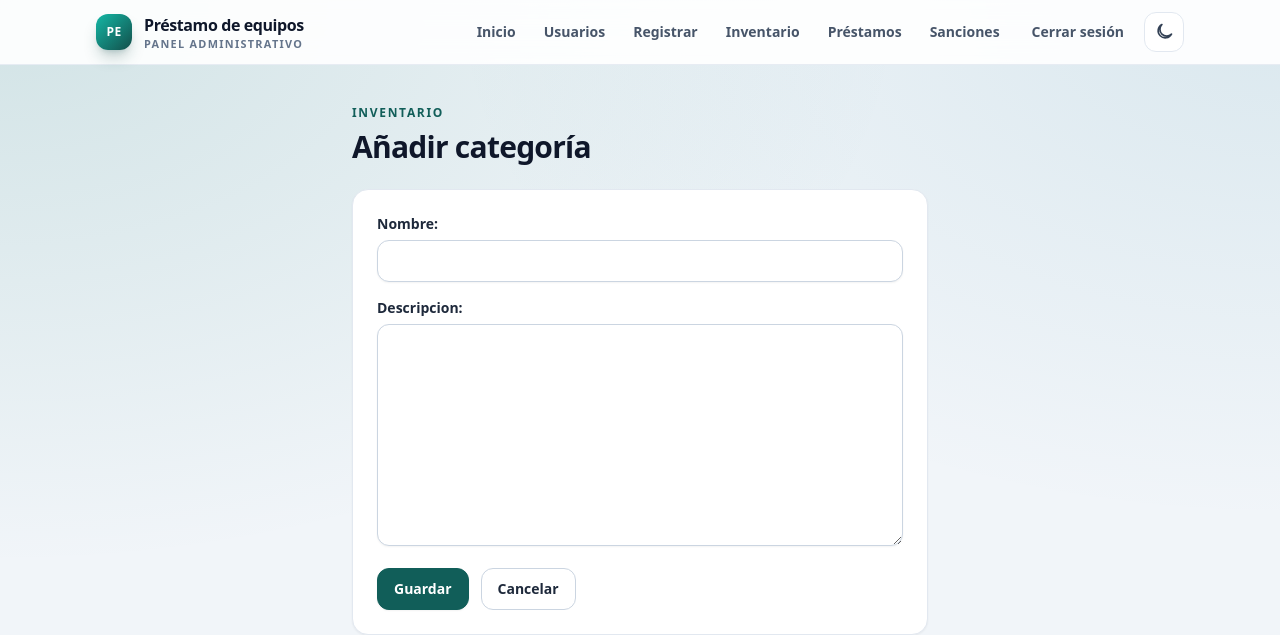
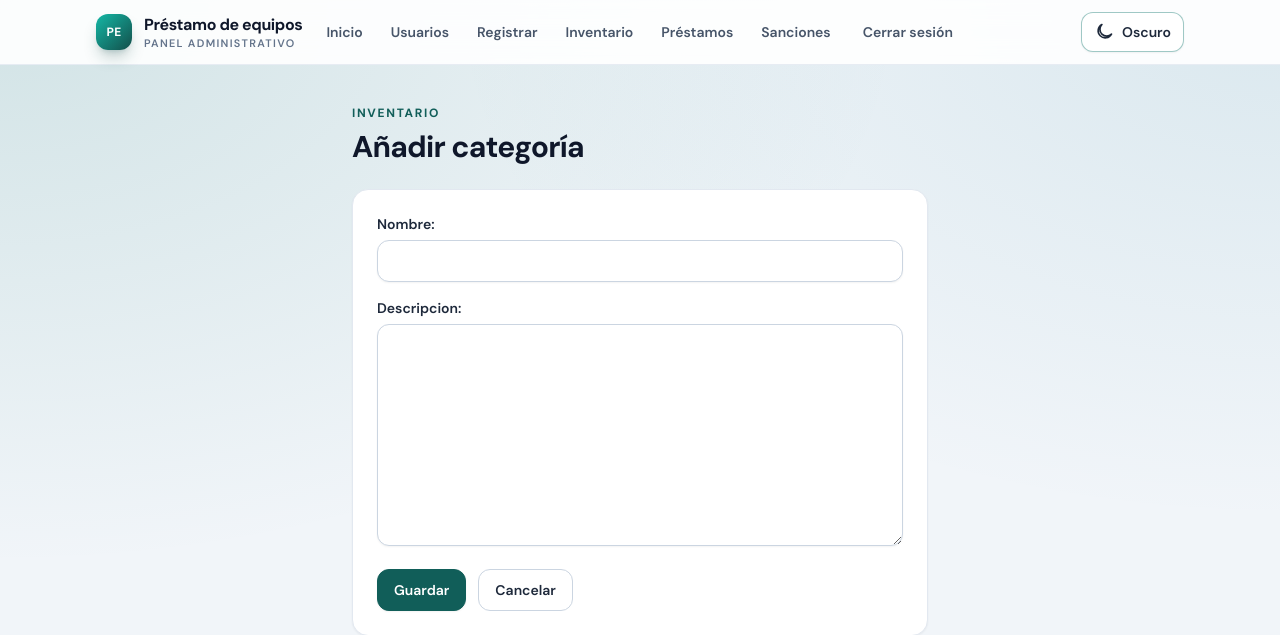
Before and after one commit to branselO/PrestamoEquiposWeb, a Django app: page /Inventario/Categorias/Nueva/ in a window 1280 px wide. Shown: the top 635 px of the page. Run offline with Django 5.2, Linux system fonts and the light colour scheme; a user stored in the database is signed in; parts of the project's set-up code (start-up, migrations or seed data) failed here and were passed over; some libraries are stand-ins or nearby versions.

Commit message:
Keep the background toggle visible and driven by the button.
Co-authored-by: Cursor <cursoragent@cursor.com>

```diff
--- a/PaginaRegistro/Usuarios/Templates/Usuarios/_assets.html
+++ b/PaginaRegistro/Usuarios/Templates/Usuarios/_assets.html
@@ -9,6 +9,7 @@
 <link rel="preconnect" href="https://fonts.gstatic.com" crossorigin>
 <link href="https://fonts.googleapis.com/css2?family=DM+Sans:ital,opsz,wght@0,9..40,400;0,9..40,500;0,9..40,600;0,9..40,700&display=swap" rel="stylesheet">
 <meta name="theme-color" content="#134e4a">
+<script src="https://cdn.tailwindcss.com"></script>
 <script>
     tailwind.config = {
         darkMode: 'class',
@@ -21,14 +22,13 @@
         },
     };
 </script>
-<script src="https://cdn.tailwindcss.com"></script>
 <style type="text/tailwindcss">
     @layer components {
         .brand-mark {
             @apply grid h-11 w-11 place-items-center rounded-2xl bg-gradient-to-br from-teal-500 to-teal-900 text-sm font-extrabold tracking-wide text-white shadow-lg shadow-teal-900/25;
         }
         .theme-toggle {
-            @apply inline-flex h-10 w-10 items-center justify-center rounded-xl border border-slate-200 bg-white text-slate-700 transition-all duration-300 hover:border-teal-200 hover:bg-teal-50 hover:text-teal-800 focus-visible:outline-none focus-visible:ring-4 focus-visible:ring-teal-800/15 dark:border-slate-600 dark:bg-slate-900 dark:text-slate-100 dark:hover:border-teal-700 dark:hover:bg-slate-800 dark:hover:text-teal-200;
+            @apply relative z-40 inline-flex h-10 shrink-0 items-center justify-center gap-2 rounded-xl border border-teal-700/40 bg-white px-3 text-sm font-semibold text-slate-800 shadow-sm transition-all duration-300 hover:border-teal-700 hover:bg-teal-50 hover:text-teal-900 focus-visible:outline-none focus-visible:ring-4 focus-visible:ring-teal-800/15 dark:border-teal-300/50 dark:bg-slate-900 dark:text-teal-100 dark:hover:border-teal-200 dark:hover:bg-slate-800;
         }
         .kicker {
             @apply text-xs font-bold uppercase tracking-[0.14em] text-teal-800 dark:text-teal-300;
@@ -58,13 +58,13 @@
             @apply w-full;
         }
         .nav-link {
-            @apply block rounded-xl px-3 py-2 text-sm font-semibold text-slate-600 transition-all duration-300 hover:bg-teal-50 hover:text-teal-800 focus-visible:outline-none focus-visible:ring-4 focus-visible:ring-teal-800/15 dark:text-slate-300 dark:hover:bg-teal-950 dark:hover:text-teal-200;
+            @apply block shrink-0 whitespace-nowrap rounded-xl px-3 py-2 text-sm font-semibold text-slate-600 transition-all duration-300 hover:bg-teal-50 hover:text-teal-800 focus-visible:outline-none focus-visible:ring-4 focus-visible:ring-teal-800/15 dark:text-slate-300 dark:hover:bg-teal-950 dark:hover:text-teal-200;
         }
         .nav-link.active {
             @apply bg-teal-50 text-teal-800 dark:bg-teal-950 dark:text-teal-200;
         }
         .nav-logout {
-            @apply w-full cursor-pointer rounded-xl border-0 bg-transparent px-3 py-2 text-left font-sans text-sm font-semibold text-slate-600 transition-all duration-300 hover:bg-red-50 hover:text-red-700 focus-visible:outline-none focus-visible:ring-4 focus-visible:ring-red-700/15 dark:text-slate-300 dark:hover:bg-red-950 dark:hover:text-red-300 lg:w-auto;
+            @apply w-full shrink-0 cursor-pointer whitespace-nowrap rounded-xl border-0 bg-transparent px-3 py-2 text-left font-sans text-sm font-semibold text-slate-600 transition-all duration-300 hover:bg-red-50 hover:text-red-700 focus-visible:outline-none focus-visible:ring-4 focus-visible:ring-red-700/15 dark:text-slate-300 dark:hover:bg-red-950 dark:hover:text-red-300 lg:w-auto;
         }
         .field,
         .form-stack input:not([type="checkbox"]):not([type="hidden"]):not([type="radio"]),
@@ -217,9 +217,6 @@
     details[open] .when-closed { display: none; }
     .chevron { transition: transform 300ms; }
     details[open] .chevron { transform: rotate(180deg); }
-    .icon-sun { display: none; }
-    html.dark .icon-moon { display: none; }
-    html.dark .icon-sun { display: block; }
     .device-option:has(input:checked) {
         border-color: #0f766e;
         background-color: #f0fdfa;
@@ -311,6 +308,8 @@
             buttons.forEach((button) => {
                 button.setAttribute('aria-pressed', String(dark));
                 button.setAttribute('aria-label', dark ? 'Usar fondo claro' : 'Usar fondo oscuro');
+                const label = button.querySelector('.theme-label');
+                if (label) label.textContent = dark ? 'Claro' : 'Oscuro';
             });
             const themeColor = document.querySelector('meta[name="theme-color"]');
             if (themeColor) themeColor.setAttribute('content', dark ? '#020617' : '#134e4a');
--- a/PaginaRegistro/Usuarios/Templates/Usuarios/_theme_toggle.html
+++ b/PaginaRegistro/Usuarios/Templates/Usuarios/_theme_toggle.html
@@ -1,9 +1,10 @@
 <button type="button" class="theme-toggle {{ theme_toggle_class }}" data-theme-toggle aria-pressed="false" aria-label="Usar fondo oscuro">
-    <svg class="icon-moon h-5 w-5" viewBox="0 0 24 24" fill="none" stroke="currentColor" stroke-width="2" stroke-linecap="round" stroke-linejoin="round" aria-hidden="true">
+    <svg class="h-5 w-5 shrink-0 dark:hidden" viewBox="0 0 24 24" fill="none" stroke="currentColor" stroke-width="2" stroke-linecap="round" stroke-linejoin="round" aria-hidden="true">
         <path d="M21 14.5A8.5 8.5 0 1 1 9.5 3 7 7 0 0 0 21 14.5z"></path>
     </svg>
-    <svg class="icon-sun h-5 w-5" viewBox="0 0 24 24" fill="none" stroke="currentColor" stroke-width="2" stroke-linecap="round" aria-hidden="true">
+    <svg class="hidden h-5 w-5 shrink-0 dark:block" viewBox="0 0 24 24" fill="none" stroke="currentColor" stroke-width="2" stroke-linecap="round" aria-hidden="true">
         <circle cx="12" cy="12" r="4"></circle>
         <path d="M12 2v2M12 20v2M4.9 4.9l1.4 1.4M17.7 17.7l1.4 1.4M2 12h2M20 12h2M4.9 19.1l1.4-1.4M17.7 6.3l1.4-1.4"></path>
     </svg>
+    <span class="theme-label">Oscuro</span>
 </button>
--- a/PaginaRegistro/Usuarios/Templates/Usuarios/base.html
+++ b/PaginaRegistro/Usuarios/Templates/Usuarios/base.html
@@ -13,8 +13,8 @@
 
     {% if user.is_authenticated %}
     <nav class="sticky top-0 z-30 border-b border-slate-200/80 bg-white/90 backdrop-blur-md dark:border-slate-800 dark:bg-slate-950/90" id="app-navbar">
-        <div class="mx-auto flex h-16 w-full max-w-6xl items-center justify-between gap-4 px-4 sm:px-6 lg:px-8">
-            <a href="{% url 'inicio' %}" class="flex min-w-0 items-center gap-3 text-slate-900 no-underline transition-all duration-300 hover:text-teal-800 focus-visible:outline-none focus-visible:ring-4 focus-visible:ring-teal-800/15 dark:text-slate-100 dark:hover:text-teal-200">
+        <div class="mx-auto flex h-16 w-full max-w-6xl items-center gap-3 px-4 sm:px-6 lg:px-8">
+            <a href="{% url 'inicio' %}" class="flex min-w-0 shrink-0 items-center gap-3 text-slate-900 no-underline transition-all duration-300 hover:text-teal-800 focus-visible:outline-none focus-visible:ring-4 focus-visible:ring-teal-800/15 dark:text-slate-100 dark:hover:text-teal-200">
                 <span class="brand-mark h-9 w-9 rounded-xl text-xs">PE</span>
                 <span class="flex min-w-0 flex-col leading-tight">
                     <span class="truncate text-sm font-bold tracking-tight sm:text-base">Préstamo de equipos</span>
@@ -22,8 +22,7 @@
                 </span>
             </a>
 
-            <div class="flex items-center gap-2">
-            <div class="absolute inset-x-4 top-[4.5rem] flex hidden flex-col gap-1 rounded-2xl border border-slate-200 bg-white p-2 shadow-xl dark:border-slate-700 dark:bg-slate-900 lg:static lg:flex lg:flex-row lg:items-center lg:gap-1 lg:border-0 lg:bg-transparent lg:p-0 lg:shadow-none dark:lg:border-0 dark:lg:bg-transparent" id="nav-menu">
+            <div class="absolute inset-x-4 top-[4.5rem] flex hidden flex-col gap-1 rounded-2xl border border-slate-200 bg-white p-2 shadow-xl dark:border-slate-700 dark:bg-slate-900 lg:static lg:flex lg:min-w-0 lg:flex-1 lg:flex-row lg:items-center lg:gap-1 lg:overflow-x-auto lg:border-0 lg:bg-transparent lg:p-0 lg:shadow-none dark:lg:border-0 dark:lg:bg-transparent" id="nav-menu">
                 <a href="{% url 'inicio' %}" class="nav-link {% if request.resolver_match.url_name == 'inicio' %}active{% endif %}">Inicio</a>
                 <a href="{% url 'admin_usuarios' %}" class="nav-link {% if request.resolver_match.url_name == 'admin_usuarios' %}active{% endif %}">Usuarios</a>
                 <a href="{% url 'register_Normal' %}" class="nav-link {% if request.resolver_match.url_name == 'register_Normal' %}active{% endif %}">Registrar</a>
@@ -35,8 +34,9 @@
                     <button type="submit" class="nav-logout">Cerrar sesión</button>
                 </form>
             </div>
+            <div class="ml-auto flex shrink-0 items-center gap-2">
             {% include 'Usuarios/_theme_toggle.html' %}
-            <button type="button" id="nav-toggle" class="inline-flex h-10 w-10 items-center justify-center rounded-xl border border-slate-200 bg-white text-slate-800 transition-all duration-300 hover:border-teal-200 hover:bg-teal-50 focus-visible:outline-none focus-visible:ring-4 focus-visible:ring-teal-800/15 dark:border-slate-600 dark:bg-slate-900 dark:text-slate-100 dark:hover:bg-slate-800 lg:hidden" aria-label="Abrir menú" aria-expanded="false" aria-controls="nav-menu">
+            <button type="button" id="nav-toggle" class="inline-flex h-10 w-10 shrink-0 items-center justify-center rounded-xl border border-slate-200 bg-white text-slate-800 transition-all duration-300 hover:border-teal-200 hover:bg-teal-50 focus-visible:outline-none focus-visible:ring-4 focus-visible:ring-teal-800/15 dark:border-slate-600 dark:bg-slate-900 dark:text-slate-100 dark:hover:bg-slate-800 lg:hidden" aria-label="Abrir menú" aria-expanded="false" aria-controls="nav-menu">
                 <svg class="h-5 w-5" viewBox="0 0 24 24" fill="none" stroke="currentColor" stroke-width="2" stroke-linecap="round" aria-hidden="true">
                     <path d="M4 7h16M4 12h16M4 17h16"></path>
                 </svg>
```
